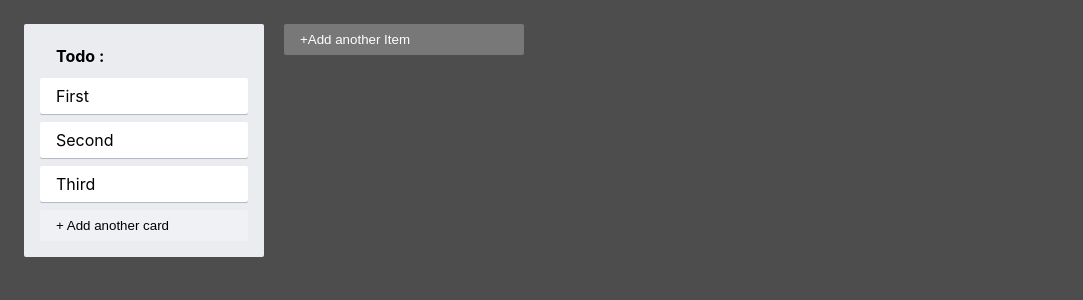
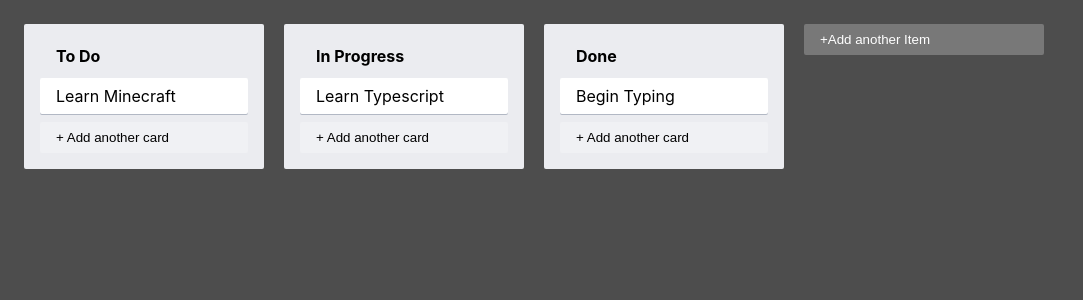
Before and after one commit to Selimology/trello-react, a React (Create React App) app: page / in a window 1280 px wide. Shown: the top 300 px of the page, without its empty margins (0-1083 px from the left). Built offline with nearby package versions, Linux system fonts and the light colour scheme.

Commit message:
feat: useContext implementation

```diff
--- a/src/App.tsx
+++ b/src/App.tsx
@@ -1,11 +1,15 @@
 import { AddNewItem } from './AddNewItem';
 import { Column } from './Column';
 import { Container } from './styles';
+import { useAppState } from './state/AppStateContext';
 
 export const App = () => {
+  const { lists } = useAppState();
   return (
     <Container>
-      <Column text="Todo :" />
+      {lists.map((list) => (
+        <Column text={list.text} key={list.id} id={list.id} />
+      ))}
       <AddNewItem
         toggleButtonText="+Add another Item"
         onAdd={(e) => console.log(e)}
--- a/src/Card.tsx
+++ b/src/Card.tsx
@@ -2,6 +2,7 @@
 
 type CardProps = {
   text: string;
+  id: string;
 };
 
 export const Card = ({ text }: CardProps) => {
--- a/src/Column.tsx
+++ b/src/Column.tsx
@@ -1,22 +1,26 @@
 import { AddNewItem } from './AddNewItem';
 import { Card } from './Card';
 import { ColumnContainer, ColumnTitle } from './styles';
-
+import { useAppState } from './state/AppStateContext';
 type ColumnProps = React.PropsWithChildren<{
   text: string;
+  id: string;
 }>;
 
-export const Column = ({ text }: ColumnProps) => {
+export const Column = ({ text, id }: ColumnProps) => {
+  const { getTasksByListId } = useAppState();
+
+  const tasks = getTasksByListId(id);
   return (
     <ColumnContainer>
       <ColumnTitle>{text}</ColumnTitle>
-      <Card text="First" />
-      <Card text="Second" />
-      <Card text="Third" />
+      {tasks.map((task) => (
+        <Card text={task.text} key={task.id} id={task.id} />
+      ))}
       <AddNewItem
         toggleButtonText="+ Add another card"
         dark
-        onAdd={() => console.log('new Item')}
+        onAdd={(e) => console.log(e)}
       />
     </ColumnContainer>
   );
--- a/src/index.tsx
+++ b/src/index.tsx
@@ -2,12 +2,14 @@
 import ReactDOM from 'react-dom/client';
 import './index.css';
 import { App } from './App';
-
+import { AppStateProvider } from './state/AppStateContext';
 const root = ReactDOM.createRoot(
   document.getElementById('root') as HTMLElement
 );
 root.render(
   <React.StrictMode>
-    <App />
+    <AppStateProvider>
+      <App />
+    </AppStateProvider>
   </React.StrictMode>
 );
--- /dev/null
+++ b/src/state/AppStateContext.tsx
@@ -0,0 +1,65 @@
+import { createContext, useContext } from 'react';
+import { FC } from 'react';
+
+type Task = {
+  id: string;
+  text: string;
+};
+
+type List = {
+  id: string;
+  text: string;
+  tasks: Task[];
+};
+
+export type AppState = {
+  lists: List[];
+};
+
+const appData: AppState = {
+  lists: [
+    {
+      id: '0',
+      text: 'To Do',
+      tasks: [{ id: 'c1', text: 'Learn Minecraft' }],
+    },
+    {
+      id: '1',
+      text: 'In Progress',
+      tasks: [{ id: 'c2', text: 'Learn Typescript' }],
+    },
+    {
+      id: '2',
+      text: 'Done',
+      tasks: [{ id: 'c3', text: 'Begin Typing' }],
+    },
+  ],
+};
+type AppStateContextProps = {
+  lists: List[];
+  getTasksByListId(id: string): Task[];
+};
+
+const AppStateContext = createContext<AppStateContextProps>(
+  {} as AppStateContextProps
+);
+
+interface ChildrenProps {
+  children: React.ReactNode;
+}
+export const AppStateProvider: FC<ChildrenProps> = ({ children }) => {
+  const { lists } = appData;
+
+  const getTasksByListId = (id: string) => {
+    return lists.find((list) => list.id === id)?.tasks || [];
+  };
+  return (
+    <AppStateContext.Provider value={{ lists, getTasksByListId }}>
+      {children}
+    </AppStateContext.Provider>
+  );
+};
+
+export const useAppState = () => {
+  return useContext(AppStateContext);
+};
```
